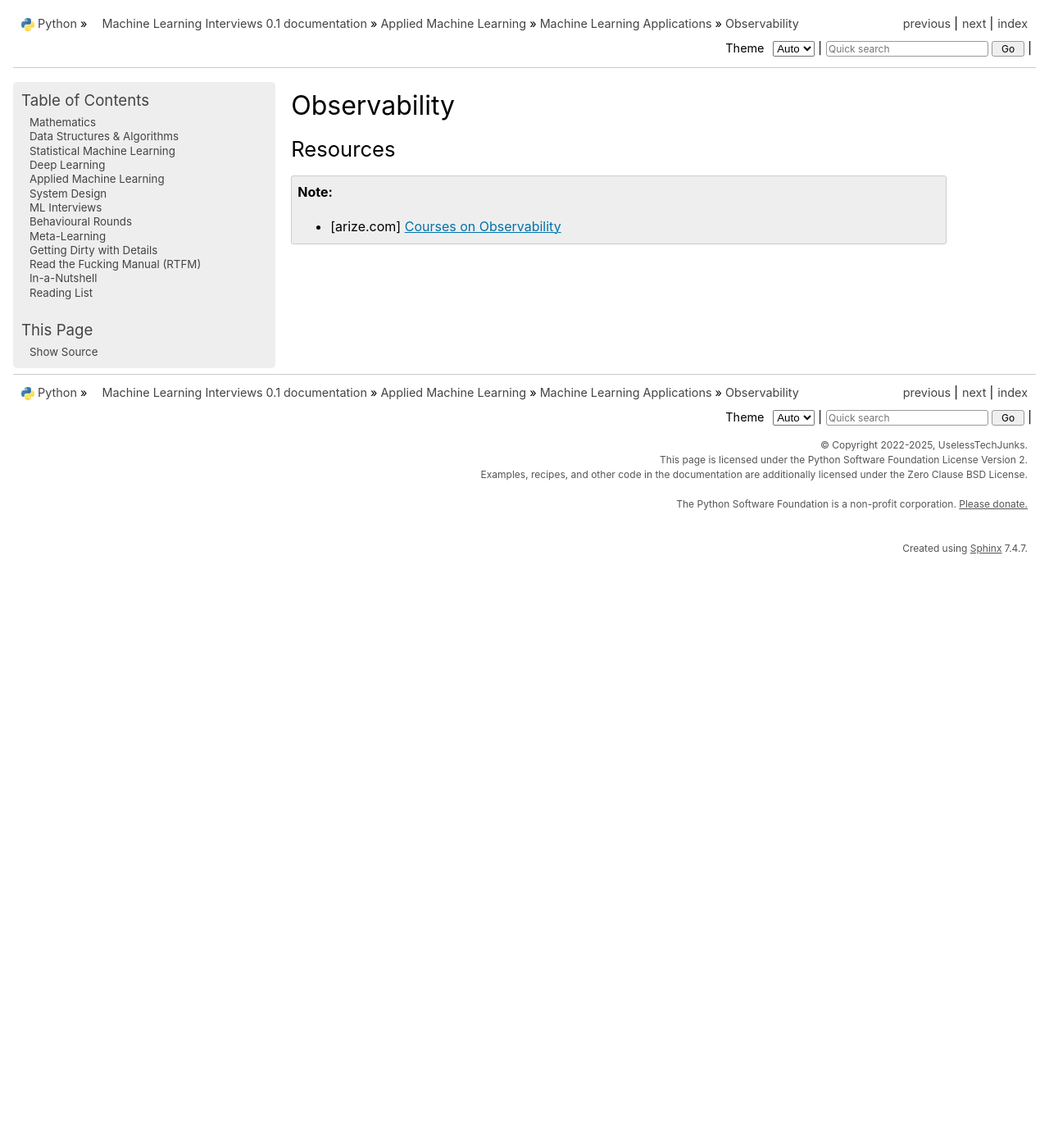
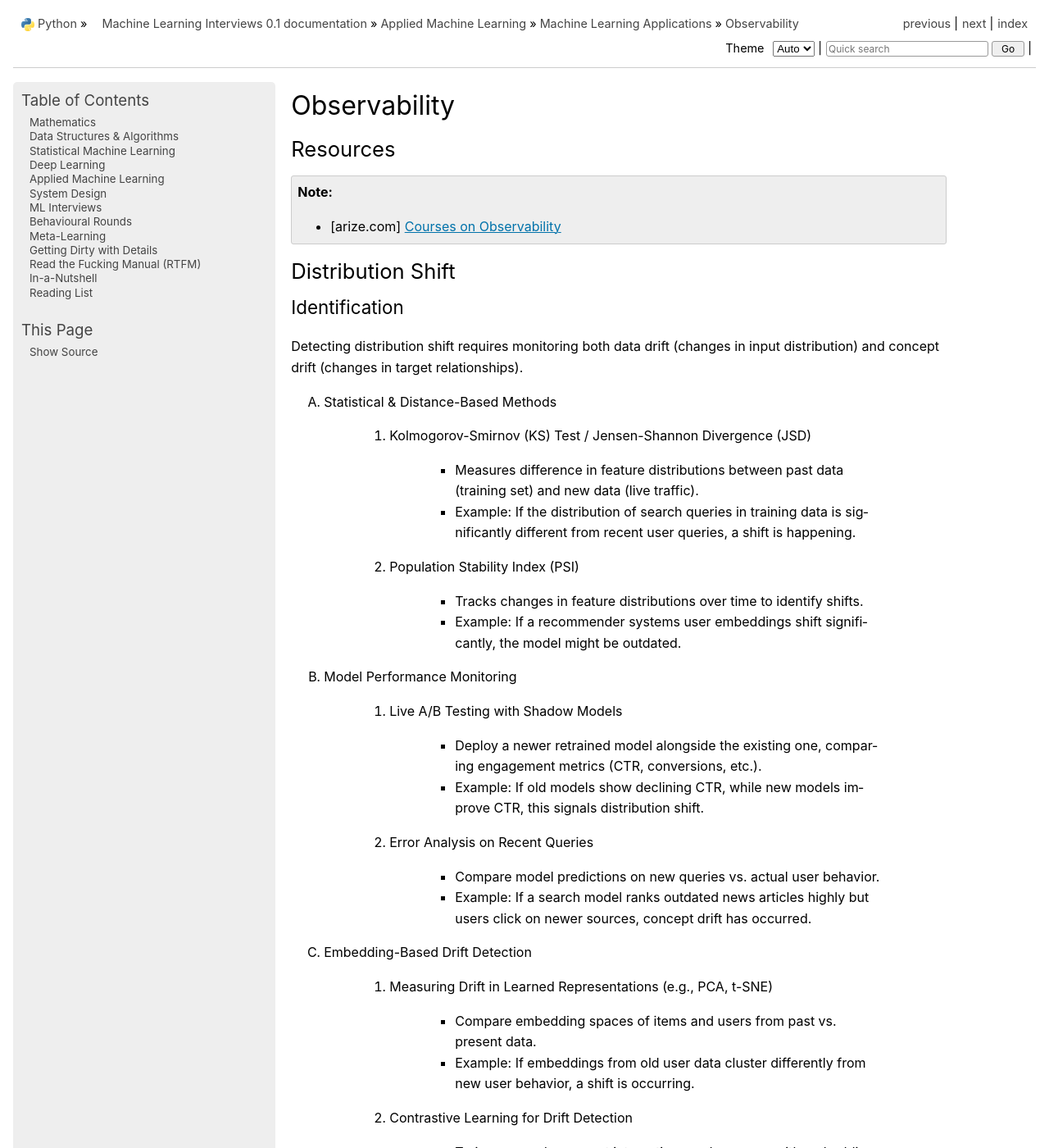
Before and after one commit to uselesstechjunks/leetcode, a Sphinx documentation site: the page built from docs/source/applied/obsv.rst, in a window 1280 px wide and 1400 px high. Shown: the whole window at 82% size. Built offline with Sphinx 7.4.7, drawn with Linux system fonts in a browser that asks for light colours; pages that are not in the unit, such as notebooks, are missing from menus; some of the changed text lies outside the part shown.

Commit message:
Update obsv.rst

```diff
--- a/docs/source/applied/obsv.rst
+++ b/docs/source/applied/obsv.rst
@@ -7,3 +7,46 @@ Resources
 .. note::
 
 	* [arize.com] `Courses on Observability <https://courses.arize.com/courses/>`_
+
+***********************************************************************************
+Distribution Shift
+***********************************************************************************
+Identification
+====================================================================================
+Detecting distribution shift requires monitoring both data drift (changes in input distribution) and concept drift (changes in target relationships).
+
+(A) Statistical & Distance-Based Methods
+
+	#. Kolmogorov-Smirnov (KS) Test / Jensen-Shannon Divergence (JSD)
+
+		- Measures difference in feature distributions between past data (training set) and new data (live traffic).
+		- Example: If the distribution of search queries in training data is significantly different from recent user queries, a shift is happening.
+
+	#. Population Stability Index (PSI)
+
+		- Tracks changes in feature distributions over time to identify shifts.
+		- Example: If a recommender systems user embeddings shift significantly, the model might be outdated.
+
+(B) Model Performance Monitoring
+
+	#. Live A/B Testing with Shadow Models
+
+		- Deploy a newer retrained model alongside the existing one, comparing engagement metrics (CTR, conversions, etc.).
+		- Example: If old models show declining CTR, while new models improve CTR, this signals distribution shift.
+
+	#. Error Analysis on Recent Queries
+
+		- Compare model predictions on new queries vs. actual user behavior.
+		- Example: If a search model ranks outdated news articles highly but users click on newer sources, concept drift has occurred.
+
+(C) Embedding-Based Drift Detection
+
+	#. Measuring Drift in Learned Representations (e.g., PCA, t-SNE)
+
+		- Compare embedding spaces of items and users from past vs. present data.
+		- Example: If embeddings from old user data cluster differently from new user behavior, a shift is occurring.
+
+	#. Contrastive Learning for Drift Detection
+
+		- Train an encoder on past interactions and compare with embeddings from new interactions.
+		- If new embeddings are significantly different, it signals a distribution shift.
```
